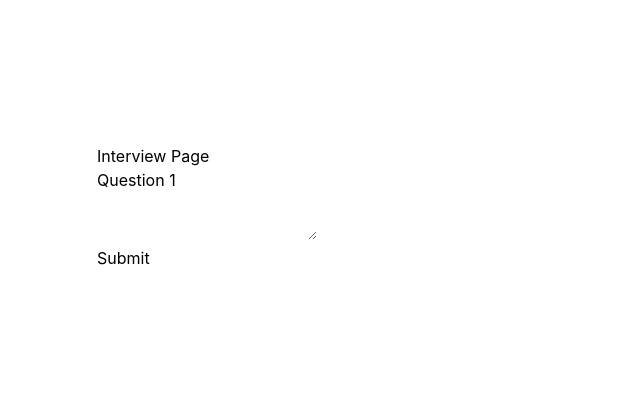
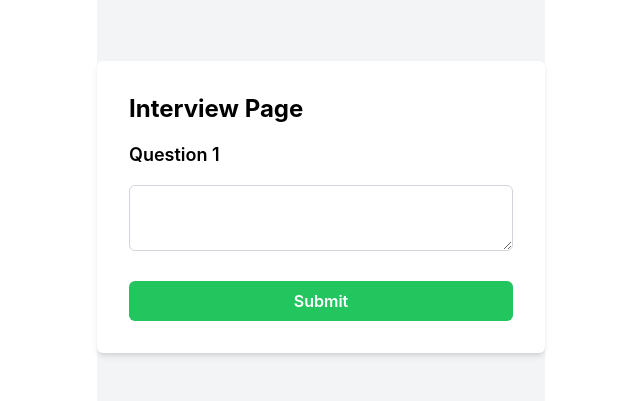
Before and after one commit to anirudhcode7/jobx, a React (Create React App) app in the folder client/: page /interview in a window 1280 px wide. Shown: the part 193-594 px from the top of the page, without its empty margins (319-959 px from the left). Built offline with nearby package versions, Linux system fonts and the light colour scheme; no server answers.

Commit message:
DEV: Stylized interview page

```diff
--- a/client/src/views/Interview.js
+++ b/client/src/views/Interview.js
@@ -2,19 +2,21 @@ import React, { useState, useEffect } from 'react';
 import axios from 'axios';
 import { useAuth } from '../context/AuthContext';
 
-
 const InterviewPage = () => {
   const { authToken } = useAuth();
   const [questions, setQuestions] = useState([]);
+  const [currentQuestionIndex, setCurrentQuestionIndex] = useState(0);
+  const [userAnswers, setUserAnswers] = useState(Array(questions.length).fill(''));
 
   useEffect(() => {
     // Fetch questions from the backend when the component mounts
     axios.get('http://localhost:3004/api/interview/questions', {
       headers: {
-          Authorization: `Bearer ${authToken}`, // Replace yourAuthToken with the actual token
+        Authorization: `Bearer ${authToken}`,
       },
     })
       .then(response => {
+        console.log("response:", response.data);
         setQuestions(response.data.Questions);
         setUserAnswers(Array(response.data.Questions.length).fill(''));
       })
@@ -22,9 +24,6 @@ const InterviewPage = () => {
         console.error('Error fetching questions:', error);
       });
   }, []);
-
-    const [currentQuestionIndex, setCurrentQuestionIndex] = useState(0);
-    const [userAnswers, setUserAnswers] = useState(Array(questions.length).fill(''));
 
   const handleAnswerChange = (event) => {
     const updatedUserAnswers = [...userAnswers];
@@ -38,29 +37,40 @@ const InterviewPage = () => {
     }
   };
 
-
-
   const handleSubmit = () => {
     console.log('Submit button clicked');
     // Add logic to handle the submitted answers
   };
 
   return (
-        <div>
-          <h1>Interview Page</h1>
-          <div>
-            <h2>Question {currentQuestionIndex + 1}</h2>
+    <div className="bg-gray-100 min-h-screen flex items-center justify-center">
+      <div className="bg-white p-8 rounded-md shadow-md max-w-md w-full">
+        <h1 className="text-2xl font-bold mb-4">Interview Page</h1>
+        <div className="mb-6">
+          <h2 className="text-lg font-semibold mb-2">Question {currentQuestionIndex + 1}</h2>
           <p>{questions[currentQuestionIndex]}</p>
           <textarea
+            className="mt-2 p-2 border border-gray-300 rounded-md w-full"
             value={userAnswers[currentQuestionIndex]}
             onChange={handleAnswerChange}
           />
         </div>
         {currentQuestionIndex < questions.length - 1 ? (
-          <button onClick={handleNextQuestion}>Next</button>
+          <button
+            className="w-full py-2 px-4 bg-purple-600 text-white font-semibold rounded-md hover:bg-purple-700 focus:outline-none focus:ring focus:ring-purple-500"
+            onClick={handleNextQuestion}
+          >
+            Next
+          </button>
         ) : (
-          <button onClick={handleSubmit}>Submit</button>
+          <button
+            className="w-full py-2 px-4 bg-green-500 text-white font-semibold rounded-md hover:bg-green-600 focus:outline-none focus:ring focus:ring-green-400"
+            onClick={handleSubmit}
+          >
+            Submit
+          </button>
         )}
+      </div>
     </div>
   );
 };
```
Lines whose indentation alone changed are shown as unchanged.
